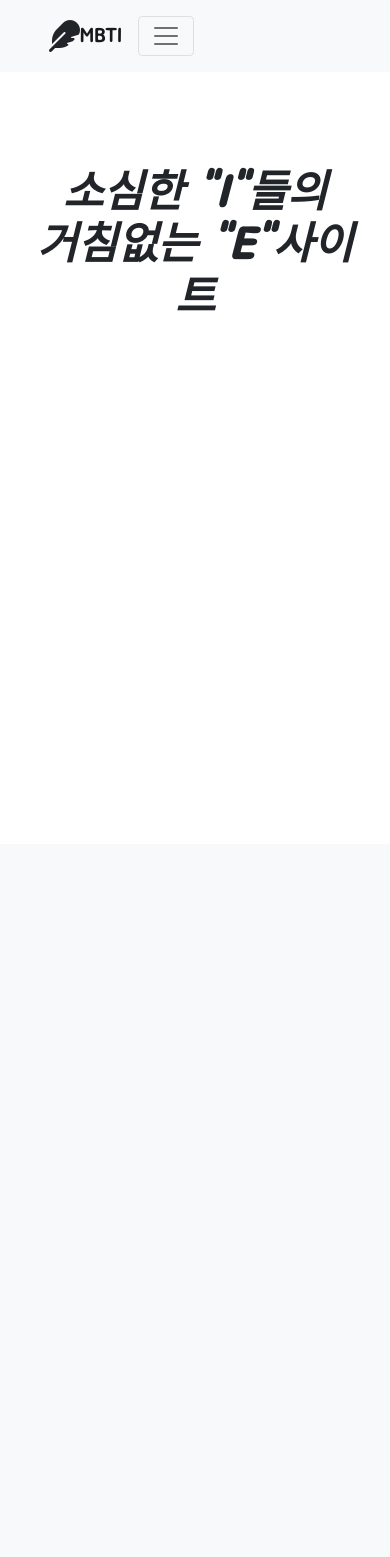
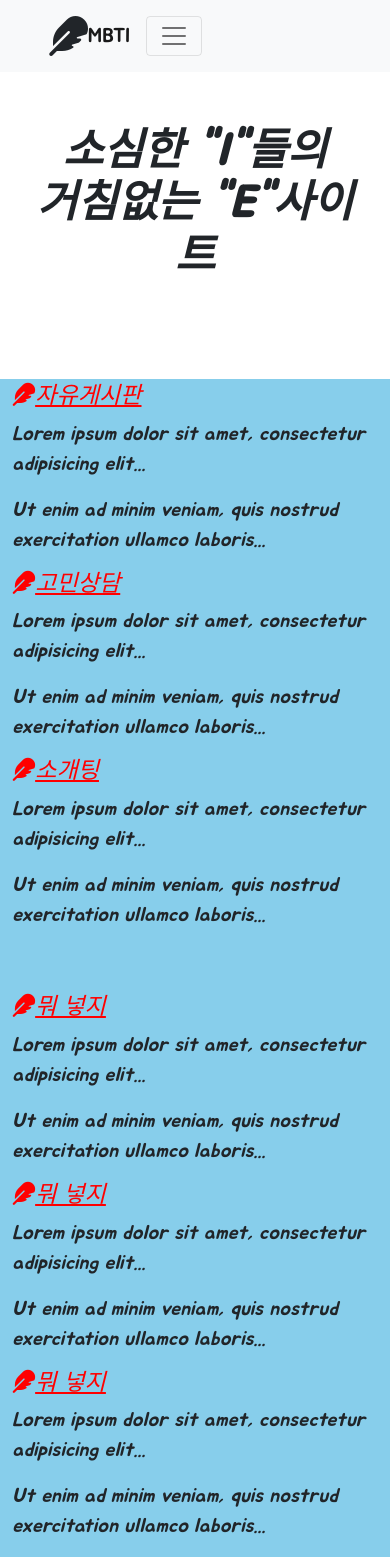
Before and after one commit to viator1/mbti, a Django app: page / in a window 390 px wide. Before the commit the page ends 311 px from the top, so only its background shows below. Run offline with Django 4.2, Linux system fonts and the light colour scheme; some libraries are stand-ins or nearby versions.

Commit message:
main 구성

```diff
--- a/templates/mbti/bd.html
+++ b/templates/mbti/bd.html
@@ -102,7 +102,7 @@
     <header class="bg-white py-5">
         <div class="container px-4 px-lg-5 my-5">
             <div class="text-center text-dark">
-                <br><br><br><h1 class="display-1 fw-bolder">소심한 "I"들의 <br>거침없는 "E"사이트</h1>
+            <br><h1 class="display-1 fw-bolder">소심한 "I"들의 <br>거침없는 "E"사이트</h1>
             </div>
         </div>
     </header>
--- a/templates/mbti/counseling.html
+++ b/templates/mbti/counseling.html
@@ -102,7 +102,7 @@
     <header class="bg-white py-5">
         <div class="container px-4 px-lg-5 my-5">
             <div class="text-center text-dark">
-                <br><br><br><h1 class="display-1 fw-bolder">소심한 "I"들의 <br>거침없는 "E"사이트</h1>
+            <br><h1 class="display-1 fw-bolder">소심한 "I"들의 <br>거침없는 "E"사이트</h1>
             </div>
         </div>
     </header>
--- a/templates/mbti/freeboard.html
+++ b/templates/mbti/freeboard.html
@@ -102,7 +102,7 @@
     <header class="bg-white py-5">
         <div class="container px-4 px-lg-5 my-5">
             <div class="text-center text-dark">
-                <br><br><br><h1 class="display-1 fw-bolder">소심한 "I"들의 <br>거침없는 "E"사이트</h1>
+            <br><h1 class="display-1 fw-bolder">소심한 "I"들의 <br>거침없는 "E"사이트</h1>
             </div>
         </div>
     </header>
--- a/templates/mbti/index.html
+++ b/templates/mbti/index.html
@@ -105,7 +105,7 @@
     <header class="bg-white py-5">
         <div class="container px-4 px-lg-5 my-5">
             <div class="text-center text-dark">
-                <br><br><br><h1 class="display-1 fw-bolder">소심한 "I"들의 <br>거침없는 "E"사이트</h1>
+            <br><h1 class="display-1 fw-bolder">소심한 "I"들의 <br>거침없는 "E"사이트</h1>
             </div>
         </div>
     </header>
--- a/templates/mbti/kinds.html
+++ b/templates/mbti/kinds.html
@@ -102,7 +102,7 @@
     <header class="bg-white py-5">
         <div class="container px-4 px-lg-5 my-5">
             <div class="text-center text-dark">
-                <br><br><br><h1 class="display-1 fw-bolder">소심한 "I"들의 <br>거침없는 "E"사이트</h1>
+            <br><h1 class="display-1 fw-bolder">소심한 "I"들의 <br>거침없는 "E"사이트</h1>
             </div>
         </div>
     </header>
--- a/templates/mbti/main.html
+++ b/templates/mbti/main.html
@@ -15,7 +15,12 @@
     <link href="https://cdn.jsdelivr.net/npm/bootstrap-icons@1.5.0/font/bootstrap-icons.css" rel="stylesheet" />
     <!-- Core theme CSS (includes Bootstrap)-->
     <link href="/static/css/styles.css" rel="stylesheet" />
-
+    <style>
+        body {
+            background-color: skyblue;
+            font-size: 20px;
+        }
+    </style>
 </head>
 
 <body>
@@ -103,7 +108,43 @@
     <header class="bg-white py-5">
         <div class="container px-4 px-lg-5 my-5">
             <div class="text-center text-dark">
-                <br><br><br><h1 class="display-1 fw-bolder">소심한 "I"들의 <br>거침없는 "E"사이트</h1>
+                <br><h1 class="display-1 fw-bolder">소심한 "I"들의 <br>거침없는 "E"사이트</h1>
             </div>
         </div>
     </header>
+
+    <div class="container mt-1">
+        <div class="row">
+          <div class="col-sm-4">
+            <h3><a href="http://127.0.0.1:8000/mbti/freeboard/"style="color:red"><i class="fa-solid fa-feather fa-1x"></i>자유게시판</a></h3>
+            <p>Lorem ipsum dolor sit amet, consectetur adipisicing elit...</p>
+            <p>Ut enim ad minim veniam, quis nostrud exercitation ullamco laboris...</p>
+          </div>
+          <div class="col-sm-4">
+            <h3><a href="http://127.0.0.1:8000/mbti/counseling/"style="color:red"><i class="fa-solid fa-feather fa-1x"></i>고민상담</a></h3>
+            <p>Lorem ipsum dolor sit amet, consectetur adipisicing elit...</p>
+            <p>Ut enim ad minim veniam, quis nostrud exercitation ullamco laboris...</p>
+          </div>
+          <div class="col-sm-4">
+            <h3><a href="http://127.0.0.1:8000/mbti/bd/"style="color:red"><i class="fa-solid fa-feather fa-1x"></i>소개팅</a></h3>
+            <p>Lorem ipsum dolor sit amet, consectetur adipisicing elit...</p>
+            <p>Ut enim ad minim veniam, quis nostrud exercitation ullamco laboris...</p>
+          </div>
+        <div class="container mt-5"></div>
+          <div class="col-sm-4">
+            <h3><a href="http://127.0.0.1:8000/mbti/bd/"style="color:red"><i class="fa-solid fa-feather fa-1x"></i>뭐 넣지</a></h3>
+            <p>Lorem ipsum dolor sit amet, consectetur adipisicing elit...</p>
+            <p>Ut enim ad minim veniam, quis nostrud exercitation ullamco laboris...</p>
+          </div>
+          <div class="col-sm-4">
+            <h3><a href="http://127.0.0.1:8000/mbti/bd/"style="color:red"><i class="fa-solid fa-feather fa-1x"></i>뭐 넣지</a></h3>
+            <p>Lorem ipsum dolor sit amet, consectetur adipisicing elit...</p>
+            <p>Ut enim ad minim veniam, quis nostrud exercitation ullamco laboris...</p>
+          </div>
+          <div class="col-sm-4">
+            <h3><a href="http://127.0.0.1:8000/mbti/bd/"style="color:red"><i class="fa-solid fa-feather fa-1x"></i>뭐 넣지</a></h3>
+            <p>Lorem ipsum dolor sit amet, consectetur adipisicing elit...</p>
+            <p>Ut enim ad minim veniam, quis nostrud exercitation ullamco laboris...</p>
+          </div>
+        </div>
+      </div>
```
Also changed, not shown: templates/mbti/what.html (+7 -13 lines).
